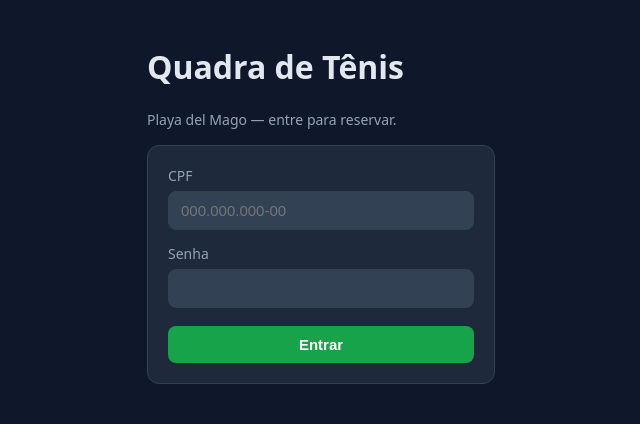
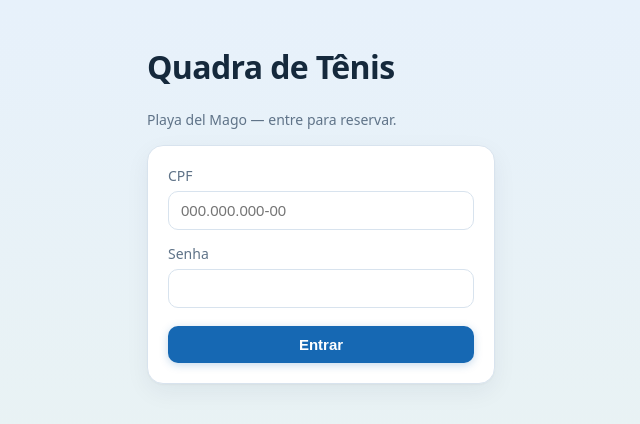
Before and after one commit to Joaoflu13/playa-quadra, a Next.js app: page /login in a window 1280 px wide. Shown: the top 424 px of the page, without its empty margins (319-959 px from the left). Built offline with nearby package versions, Linux system fonts and the light colour scheme; no server answers.

Commit message:
feat(ui): redesign tema claro com paleta da quadra (Playa del Mago)

```diff
--- a/src/app/admin/page.tsx
+++ b/src/app/admin/page.tsx
@@ -58,7 +58,7 @@ export default async function AdminPage() {
     <main className="container">
       <div className="row" style={{ marginBottom: 20 }}>
         <h1 style={{ margin: 0 }}>Painel do Síndico</h1>
-        <Link href="/" className="btn" style={{ background: "var(--panel-2)" }}>
+        <Link href="/" className="btn btn-2">
           ← Reservas
         </Link>
       </div>
@@ -159,7 +159,7 @@ export default async function AdminPage() {
                       )}
                       {a._count.penalties > 0 && (
                         <form action={clearPenalties.bind(null, a.id)}>
-                          <button className="btn" type="submit" style={{ background: "var(--panel-2)" }}>
+                          <button className="btn btn-2" type="submit">
                             Zerar faltas
                           </button>
                         </form>
@@ -173,7 +173,7 @@ export default async function AdminPage() {
                     style={{ display: "flex", gap: 8, marginTop: 8, maxWidth: 360 }}
                   >
                     <input name="newPassword" placeholder="nova senha provisória" minLength={6} />
-                    <button className="btn" type="submit" style={{ background: "var(--panel-2)", whiteSpace: "nowrap" }}>
+                    <button className="btn btn-2" type="submit" style={{ whiteSpace: "nowrap" }}>
                       Redefinir senha
                     </button>
                   </form>
--- a/src/app/conta/page.tsx
+++ b/src/app/conta/page.tsx
@@ -25,7 +25,7 @@ export default async function ContaPage({
     <main className="container" style={{ maxWidth: 420 }}>
       <div className="row" style={{ marginBottom: 20 }}>
         <h1 style={{ margin: 0 }}>Minha conta</h1>
-        <Link href="/" className="btn" style={{ background: "var(--panel-2)" }}>
+        <Link href="/" className="btn btn-2">
           ← Reservas
         </Link>
       </div>
@@ -58,9 +58,7 @@ export default async function ContaPage({
           </button>
         </form>
         {msg && (
-          <p className={msg.ok ? "" : "error"} style={msg.ok ? { color: "#4ade80" } : undefined}>
-            {msg.text}
-          </p>
+          <p className={msg.ok ? "ok" : "error"}>{msg.text}</p>
         )}
       </section>
     </main>
--- a/src/app/globals.css
+++ b/src/app/globals.css
@@ -1,13 +1,27 @@
 :root {
-  --bg: #0f172a;
-  --panel: #1e293b;
-  --panel-2: #334155;
-  --text: #e2e8f0;
-  --muted: #94a3b8;
-  --green: #16a34a;
-  --green-hover: #15803d;
-  --red: #dc2626;
-  --border: #334155;
+  /* Paleta inspirada na quadra do Playa del Mago:
+     azul-quadra, verde-quadra, branco das linhas e azul-céu. */
+  --bg: #e9f1f9;
+  --bg-grad: linear-gradient(180deg, #e7f1fb 0%, #eaf3ee 100%);
+  --surface: #ffffff;
+  --surface-2: #f1f6fb;
+  --text: #15293c;
+  --muted: #5f7388;
+  --border: #d8e3ee;
+
+  --primary: #1668b3; /* azul da quadra */
+  --primary-700: #0f4f8c;
+  --accent: #3f9266; /* verde da quadra */
+  --accent-700: #2f7350;
+  --sky: #57b0e6;
+
+  /* aliases usados por componentes existentes */
+  --panel: var(--surface);
+  --panel-2: #e4edf6; /* fundo de slots livres e inputs */
+  --green: var(--accent);
+  --green-hover: var(--accent-700);
+  --red: #d6453f;
+  --danger-bg: #fdecec;
 }
 
 * {
@@ -19,68 +33,100 @@ body {
   margin: 0;
   padding: 0;
   background: var(--bg);
+  background-image: var(--bg-grad);
+  background-attachment: fixed;
   color: var(--text);
   font-family: system-ui, -apple-system, "Segoe UI", Roboto, sans-serif;
+  -webkit-font-smoothing: antialiased;
 }
 
 a {
-  color: #60a5fa;
+  color: var(--primary);
 }
 
 .container {
-  max-width: 720px;
+  max-width: 760px;
   margin: 0 auto;
   padding: 24px 16px 64px;
 }
 
-.card {
-  background: var(--panel);
-  border: 1px solid var(--border);
-  border-radius: 12px;
-  padding: 20px;
+h1 {
+  letter-spacing: -0.02em;
 }
 
+.card {
+  background: var(--surface);
+  border: 1px solid var(--border);
+  border-radius: 16px;
+  padding: 20px;
+  box-shadow: 0 1px 2px rgba(21, 41, 60, 0.04), 0 8px 24px rgba(21, 41, 60, 0.06);
+}
+
+/* === Botões === */
 .btn {
   border: none;
-  border-radius: 8px;
+  border-radius: 10px;
   padding: 10px 16px;
   font-size: 15px;
   font-weight: 600;
   cursor: pointer;
-  color: white;
-  background: var(--green);
+  color: #fff;
+  background: var(--primary);
+  transition: background 0.15s, transform 0.05s, box-shadow 0.15s;
+  box-shadow: 0 2px 8px rgba(22, 104, 179, 0.25);
+}
+.btn:hover:not(:disabled) {
+  background: var(--primary-700);
+}
+.btn:active:not(:disabled) {
+  transform: translateY(1px);
+}
+.btn:disabled {
+  opacity: 0.45;
+  cursor: not-allowed;
+  box-shadow: none;
 }
 
-.btn:hover:not(:disabled) {
-  background: var(--green-hover);
+/* Botão secundário (claro, contorno) */
+.btn-2 {
+  background: var(--surface);
+  color: var(--primary-700);
+  border: 1px solid var(--border);
+  box-shadow: none;
 }
-
-.btn:disabled {
-  opacity: 0.5;
-  cursor: not-allowed;
+.btn-2:hover:not(:disabled) {
+  background: var(--surface-2);
+  border-color: var(--primary);
 }
 
 .btn-danger {
   background: transparent;
-  color: #f87171;
-  border: 1px solid #7f1d1d;
+  color: var(--red);
+  border: 1px solid #f0c0bd;
+  box-shadow: none;
   padding: 6px 12px;
   font-size: 13px;
 }
-
 .btn-danger:hover:not(:disabled) {
-  background: #7f1d1d;
-  color: white;
+  background: var(--danger-bg);
+  border-color: var(--red);
 }
 
+/* === Inputs === */
 input {
   width: 100%;
   padding: 10px 12px;
-  border-radius: 8px;
+  border-radius: 10px;
   border: 1px solid var(--border);
-  background: var(--panel-2);
+  background: var(--surface);
   color: var(--text);
   font-size: 15px;
+  transition: border-color 0.15s, box-shadow 0.15s;
+}
+input:focus {
+  outline: none;
+  border-color: var(--primary);
+  box-shadow: 0 0 0 3px rgba(22, 104, 179, 0.15);
 }
 
 label {
@@ -90,6 +136,7 @@ label {
   color: var(--muted);
 }
 
+/* === Grade de horários === */
 .slot-grid {
   display: grid;
   grid-template-columns: repeat(auto-fill, minmax(110px, 1fr));
@@ -97,46 +144,92 @@ label {
 }
 
 .slot {
-  border-radius: 8px;
+  border-radius: 12px;
   padding: 12px 8px;
   text-align: center;
-  font-weight: 600;
+  font-weight: 700;
   font-size: 15px;
   border: 1px solid var(--border);
+  transition: border-color 0.15s, transform 0.05s, box-shadow 0.15s;
 }
 
 .slot-free {
-  background: var(--panel-2);
+  background: var(--surface);
+  color: var(--text);
   cursor: pointer;
 }
-
 .slot-free:hover {
-  border-color: var(--green);
+  border-color: var(--accent);
+  box-shadow: 0 4px 12px rgba(63, 146, 102, 0.18);
+  transform: translateY(-1px);
 }
 
 .slot-taken {
-  background: transparent;
+  background: var(--surface-2);
   color: var(--muted);
   cursor: not-allowed;
-  text-decoration: line-through;
+  border-style: dashed;
 }
 
 .slot-mine {
-  background: var(--green);
-  color: white;
+  background: linear-gradient(135deg, var(--accent), var(--accent-700));
+  color: #fff;
+  border-color: transparent;
+  cursor: pointer;
+  box-shadow: 0 4px 12px rgba(47, 115, 80, 0.3);
 }
 
+/* === Hero / foto da quadra === */
+.hero {
+  position: relative;
+  border-radius: 18px;
+  overflow: hidden;
+  border: 1px solid var(--border);
+  box-shadow: 0 8px 28px rgba(21, 41, 60, 0.12);
+}
+.hero img {
+  width: 100%;
+  height: 220px;
+  object-fit: cover;
+  display: block;
+}
+.hero-overlay {
+  position: absolute;
+  inset: 0;
+  display: flex;
+  flex-direction: column;
+  justify-content: flex-end;
+  padding: 16px 20px;
+  background: linear-gradient(180deg, rgba(0, 0, 0, 0) 35%, rgba(8, 30, 52, 0.7) 100%);
+  color: #fff;
+}
+.hero-overlay .eyebrow {
+  font-size: 12px;
+  letter-spacing: 0.14em;
+  text-transform: uppercase;
+  opacity: 0.9;
+}
+.hero-overlay .title {
+  font-size: 22px;
+  font-weight: 800;
+  letter-spacing: -0.02em;
+}
+
+/* === Utilidades === */
 .error {
-  color: #f87171;
+  color: var(--red);
   font-size: 14px;
   margin-top: 8px;
 }
-
+.ok {
+  color: var(--accent-700);
+  font-size: 14px;
+  margin-top: 8px;
+}
 .muted {
   color: var(--muted);
   font-size: 14px;
 }
-
 .row {
   display: flex;
   align-items: center;
--- a/src/components/NotificationsBell.tsx
+++ b/src/components/NotificationsBell.tsx
@@ -66,8 +66,8 @@ export default function NotificationsBell() {
   return (
     <div ref={boxRef} style={{ position: "relative" }}>
       <button
-        className="btn"
-        style={{ background: "var(--panel-2)", position: "relative" }}
+        className="btn btn-2"
+        style={{ position: "relative" }}
         onClick={toggle}
         aria-label="Notificações"
       >
```
Also changed, not shown: src/app/page.tsx (+9 -10 lines), src/components/BookingBoard.tsx (+3 -9 lines), src/components/CourtPhoto.tsx (+23 -36 lines), .claude/settings.local.json, public/LEIA-ME.txt (added).
